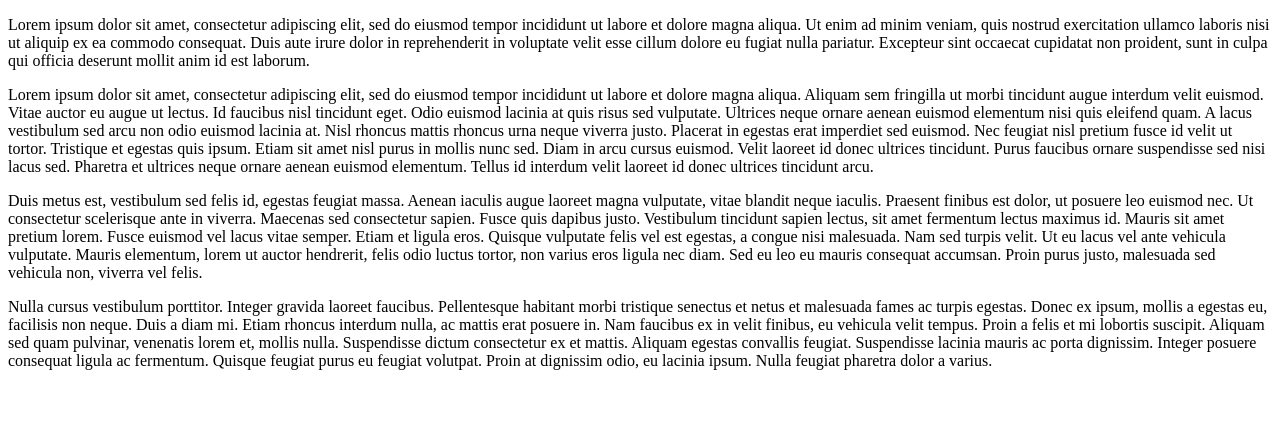
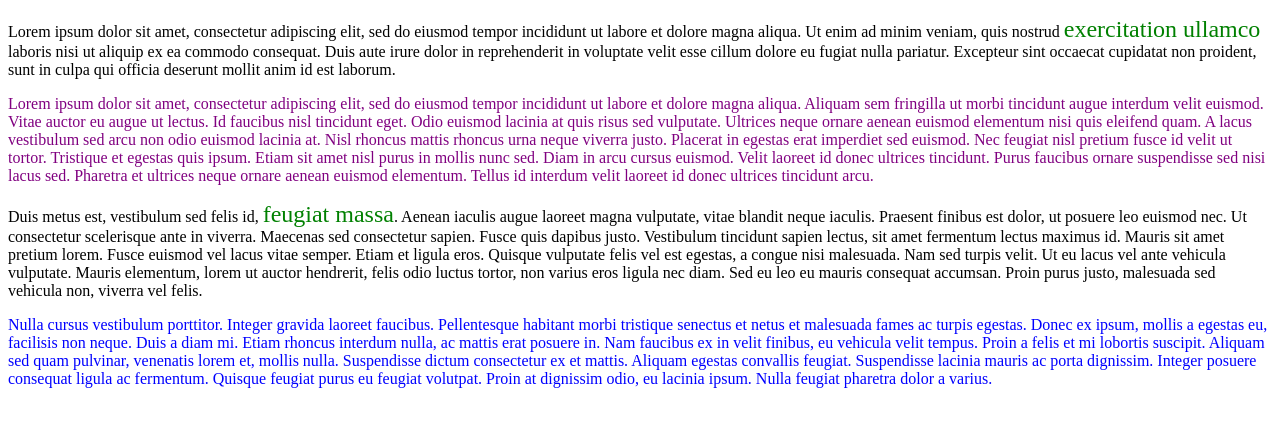
Before and after one commit to StollerSystem/blogging-site, a plain HTML site: page index.html in a window 1280 px wide. Drawn offline with Linux system fonts and the light colour scheme.

Commit message:
it adds div & span.
Co-authored-by Ben Stoller <stollersystemsound@gmail.com>

```diff
--- a/css/styles.css
+++ b/css/styles.css
@@ -0,0 +1,11 @@
+.funny {
+  font-size: x-large;
+  color: green;
+  font-stretch: expanded;
+}
+.blue {
+color: blue;
+}
+.purple {
+color: purple
+}
--- a/index.html
+++ b/index.html
@@ -1,17 +1,19 @@
 <!DOCTYPE html>
 <html lang="en">
 <head>
+    <link href="css/styles.css" rel="stylesheet" type="text/css">
     <meta charset="UTF-8">
     <meta name="viewport" content="width=device-width, initial-scale=1.0">
-    <title>Document</title>
+    <title>NONSENSE!</title>
 </head>
 <body>
     <p>Lorem ipsum dolor sit amet, consectetur adipiscing elit, sed do eiusmod tempor incididunt ut labore et dolore magna aliqua.
-        Ut enim ad minim veniam, quis nostrud <span >exercitation</span> ullamco laboris nisi ut aliquip ex ea commodo consequat.
+        Ut enim ad minim veniam, quis nostrud <span class="funny">exercitation ullamco</span> laboris nisi ut aliquip ex ea commodo consequat.
         Duis aute irure dolor in reprehenderit in voluptate velit esse cillum dolore eu fugiat nulla pariatur.
         Excepteur sint occaecat cupidatat non proident, sunt in culpa qui officia deserunt mollit anim id est laborum.
     </p>
 
+    <div class="purple">
     <p>Lorem ipsum dolor sit amet, consectetur adipiscing elit, sed do eiusmod tempor incididunt ut labore et dolore magna aliqua.
     Aliquam sem fringilla ut morbi tincidunt augue interdum velit euismod. Vitae auctor eu augue ut lectus. Id faucibus nisl tincidunt eget.
      Odio euismod lacinia at quis risus sed vulputate. Ultrices neque ornare aenean euismod elementum nisi quis eleifend quam.
@@ -20,15 +22,16 @@
      Etiam sit amet nisl purus in mollis nunc sed. Diam in arcu cursus euismod. Velit laoreet id donec ultrices tincidunt. Purus faucibus ornare suspendisse sed nisi lacus sed.
      Pharetra et ultrices neque ornare aenean euismod elementum. Tellus id interdum velit laoreet id donec ultrices tincidunt arcu.
     </p>
+    </div>
 
-    <p>Duis metus est, vestibulum sed felis id, egestas feugiat massa. Aenean iaculis augue laoreet magna vulputate, vitae blandit neque iaculis.
+    <p>Duis metus est, vestibulum sed felis id, <span class="funny">feugiat massa</span>. Aenean iaculis augue laoreet magna vulputate, vitae blandit neque iaculis.
        Praesent finibus est dolor, ut posuere leo euismod nec. Ut consectetur scelerisque ante in viverra. Maecenas sed consectetur sapien. Fusce quis dapibus justo.
         Vestibulum tincidunt sapien lectus, sit amet fermentum lectus maximus id. Mauris sit amet pretium lorem. Fusce euismod vel lacus vitae semper.
         Etiam et ligula eros. Quisque vulputate felis vel est egestas, a congue nisi malesuada. Nam sed turpis velit. Ut eu lacus vel ante vehicula vulputate.
         Mauris elementum, lorem ut auctor hendrerit, felis odio luctus tortor, non varius eros ligula nec diam. Sed eu leo eu mauris consequat accumsan.
         Proin purus justo, malesuada sed vehicula non, viverra vel felis.
     </p>
-
+    <div class = "blue">
     <p>Nulla cursus vestibulum porttitor. Integer gravida laoreet faucibus. Pellentesque habitant morbi tristique senectus et netus et malesuada fames ac
       turpis egestas. Donec ex ipsum, mollis a egestas eu, facilisis non neque. Duis a diam mi. Etiam rhoncus interdum nulla, ac mattis erat posuere in.
       Nam faucibus ex in velit finibus, eu vehicula velit tempus. Proin a felis et mi lobortis suscipit. Aliquam sed quam pulvinar, venenatis lorem et, mollis nulla.
@@ -36,6 +39,7 @@
       Integer posuere consequat ligula ac fermentum. Quisque feugiat purus eu feugiat volutpat. Proin at dignissim odio, eu lacinia ipsum.
       Nulla feugiat pharetra dolor a varius.
     </p>
+    </div>
 </body>
 
 
```
